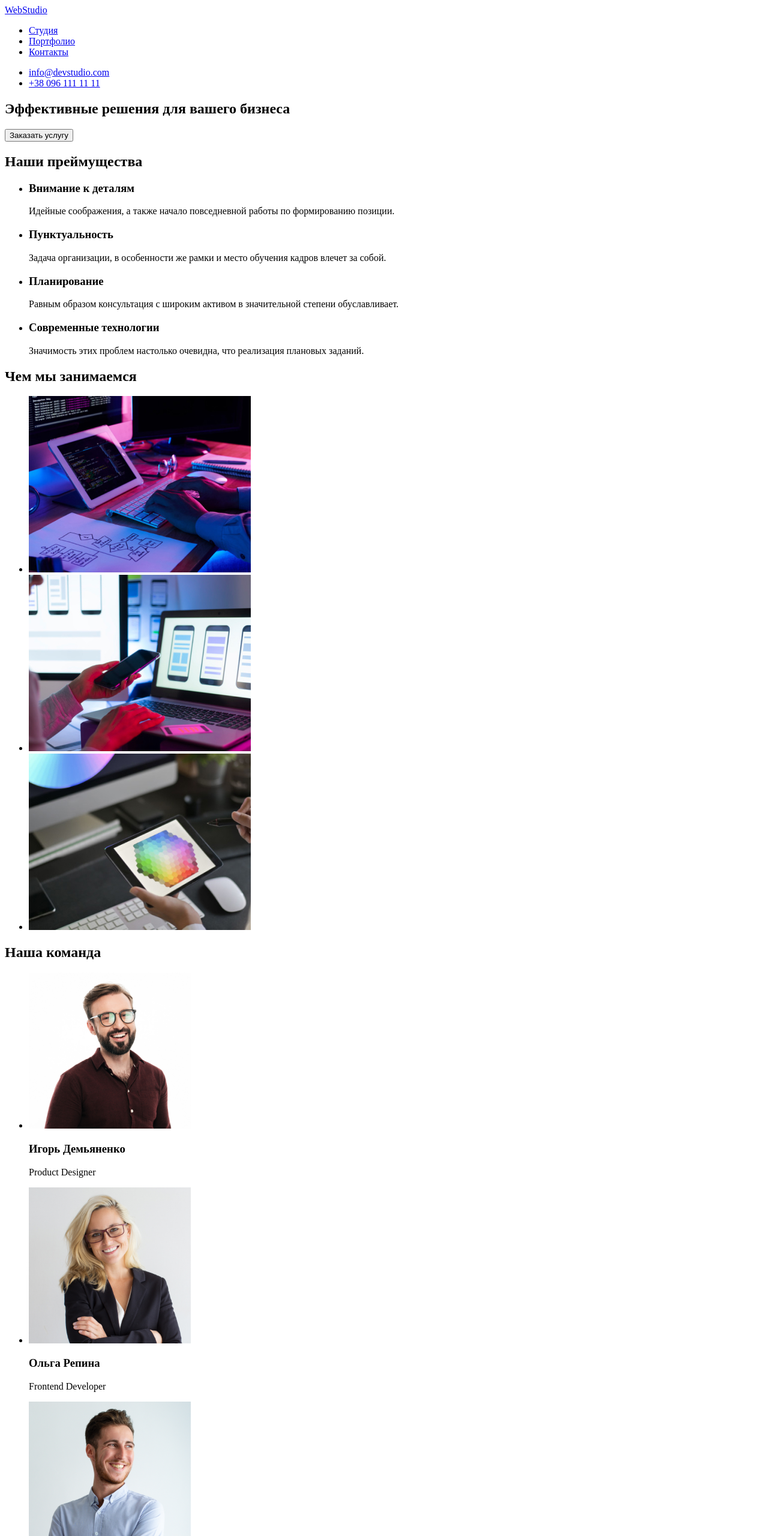
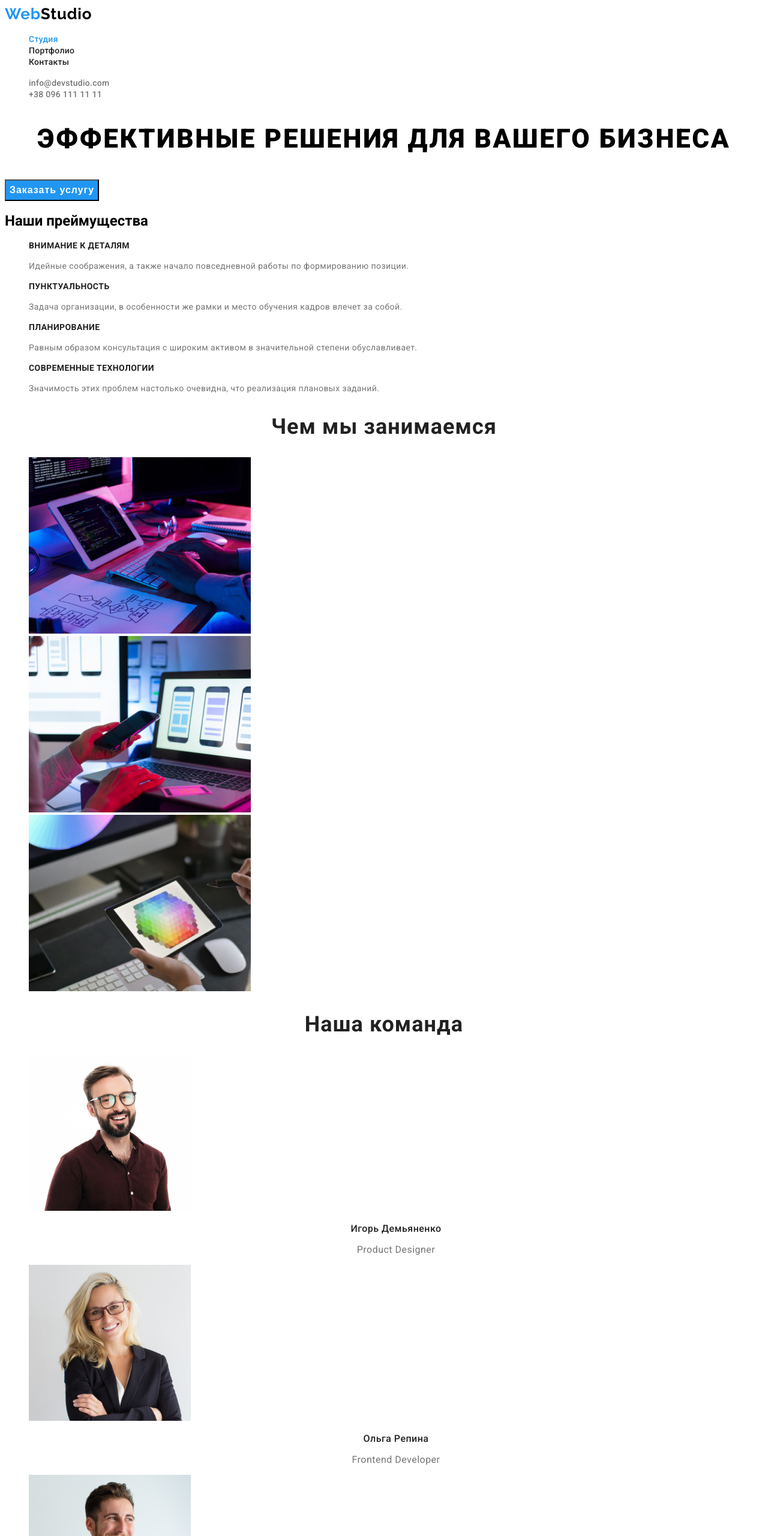
Before and after one commit to 23birola/goit-markup-hw-02, a plain HTML site: page index.html in a window 1280 px wide. Shown: the top 2560 px of the page at 60% size. Drawn offline with Linux system fonts and the light colour scheme.

Commit message:
added styles and created portfolio page
added styles and created portfolio page

```diff
--- a/css/styles.css
+++ b/css/styles.css
@@ -0,0 +1,193 @@
+:root {
+  --main-color: #212121;
+  --accent-color: #2196f3;
+  --secondary-color: #757575;
+}
+
+/* ========Header=========================== */
+
+body {
+  font-family: 'Roboto', sans-serif;
+}
+
+a {
+  text-decoration: none;
+}
+
+ul {
+  list-style-type: none;
+}
+
+.logo {
+  font-family: 'Raleway', sans-serif;
+  font-weight: 700;
+  font-size: 26px;
+  line-height: 1.19;
+  letter-spacing: 0.03em;
+  color: #000000;
+}
+
+.logo-accent {
+  color: var(--accent-color);
+}
+
+.site-nav-item {
+  font-weight: 500;
+  font-size: 14px;
+  line-height: 1.14;
+  letter-spacing: 0.02em;
+  color: var(--main-color);
+}
+
+.site-nav-item:hover,
+.site-nav-item:focus,
+.contacts-list-item:hover,
+.contacts-list-item:focus,
+.adress-item:hover,
+.adress-item:focus,
+.adress-item.location:hover,
+.adress-item.location:focus,
+.site-nav-item.current {
+  color: var(--accent-color);
+}
+
+.contacts-list-item {
+  font-family: inherit;
+  font-weight: 500;
+  font-size: 14px;
+  line-height: 1.14;
+  letter-spacing: 0.02em;
+  color: var(--secondary-color);
+}
+/* ========End header======================= */
+
+/* ========Hero=========================== */
+.main-title {
+  font-weight: 900;
+  font-size: 44px;
+  line-height: 1.36;
+  text-align: center;
+  letter-spacing: 0.06em;
+  text-transform: uppercase;
+}
+
+.order-btn {
+  font-weight: bold;
+  font-size: 16px;
+  line-height: 1.86;
+  align-items: center;
+  text-align: center;
+  letter-spacing: 0.06em;
+  color: #ffffff;
+  background-color: var(--accent-color);
+}
+/* ========End Hero======================= */
+
+/* ========Advantages=========================== */
+.advantages-item-title {
+  font-weight: 700;
+  font-size: 14px;
+  line-height: 1.14;
+  letter-spacing: 0.03em;
+  text-transform: uppercase;
+  color: var(--main-color);
+}
+
+.advantages-item-description {
+  font-weight: 400;
+  font-size: 14px;
+  line-height: 1.71;
+  letter-spacing: 0.03em;
+  color: var(--secondary-color);
+}
+/* ========End Advantages======================= */
+
+/* ========Services=========================== */
+.section-title {
+  font-weight: 700;
+  font-size: 36px;
+  line-height: 1.17;
+  text-align: center;
+  letter-spacing: 0.03em;
+  color: var(--main-color);
+}
+/* ========End Services======================= */
+
+/* ========Team=========================== */
+.team-member-name {
+  font-weight: 500;
+  font-size: 16px;
+  line-height: 1.19;
+  text-align: center;
+  letter-spacing: 0.03em;
+  color: var(--main-color);
+}
+
+.team-member-position {
+  font-weight: 400;
+  font-size: 16px;
+  line-height: 1.19;
+  text-align: center;
+  letter-spacing: 0.03em;
+  color: var(--secondary-color);
+}
+/* ========End Team======================= */
+
+/* ========Footer=========================== */
+.adress-item {
+  font-weight: 400;
+  font-size: 14px;
+  line-height: 1.71;
+  letter-spacing: 0.03em;
+  color: rgba(255, 255, 255, 0.6);
+}
+
+.adress-item.location {
+  color: #ffffff;
+}
+
+address {
+  font-style: normal;
+}
+
+footer {
+  background-color: #2f303a;
+}
+
+.logo.dark-theme {
+  color: #ffffff;
+}
+/* ========End Footer======================= */
+
+/* ========Portfolio======================= */
+.filter-item {
+  font-weight: 500;
+  font-size: 16px;
+  line-height: 1.63;
+  text-align: center;
+  letter-spacing: 0.03em;
+  color: var(--main-color);
+}
+
+.filter-item:hover,
+.filter-item:focus {
+  color: #ffffff;
+  background-color: var(--accent-color);
+}
+
+.card-title {
+  font-weight: 700;
+  font-size: 18px;
+  line-height: 2;
+  letter-spacing: 0.06em;
+  color: var(--main-color);
+}
+
+.card-description {
+  font-weight: 400;
+  font-size: 16px;
+  line-height: 1.86;
+  letter-spacing: 0.03em;
+  color: var(--secondary-color);
+}
+/* ========End Portfolio======================= */ ;
--- a/index.html
+++ b/index.html
@@ -3,60 +3,78 @@
   <head>
     <meta charset="UTF-8" />
     <meta name="viewport" content="width=device-width, initial-scale=1.0" />
+    <link rel="preconnect" href="https://fonts.gstatic.com" />
+    <link
+      href="https://fonts.googleapis.com/css2?family=Raleway:wght@700&family=Roboto:wght@400;500;700;900&display=swap"
+      rel="stylesheet"
+    />
+    <link rel="stylesheet" href="css/styles.css" />
     <title>WebStudio</title>
   </head>
 
   <body>
     <header>
-      <nav>
-        <a href="/">WebStudio</a>
-        <ul>
-          <li><a href="#">Студия</a></li>
-          <li><a href="#">Портфолио</a></li>
-          <li><a href="#">Контакты</a></li>
+      <nav class="site-nav">
+        <a class="logo" href="/"><span class="logo-accent">Web</span>Studio</a>
+        <ul class="site-nav-list">
+          <li><a class="site-nav-item current" href="#">Студия</a></li>
+          <li><a class="site-nav-item" href="portfolio.html">Портфолио</a></li>
+          <li><a class="site-nav-item" href="#">Контакты</a></li>
         </ul>
       </nav>
-      <ul>
-        <li><a href="mailto:info@devstudio.com">info@devstudio.com</a></li>
-        <li><a href="tel:+380961111111">+38 096 111 11 11</a></li>
+      <ul class="contacts-list">
+        <li>
+          <a
+            class="contacts-list-item contacts-list-item-mail"
+            href="mailto:info@devstudio.com"
+            >info@devstudio.com</a
+          >
+        </li>
+        <li>
+          <a
+            class="contacts-list-item contacts-list-item-tel"
+            href="tel:+380961111111"
+            >+38 096 111 11 11</a
+          >
+        </li>
       </ul>
     </header>
 
     <main>
       <!-- Герой -->
-      <section>
-        <h1>Эффективные решения для вашего бизнеса</h1>
-        <button type="button">Заказать услугу</button>
+      <section class="hero">
+        <h1 class="main-title">Эффективные решения для вашего бизнеса</h1>
+        <button type="button" class="order-btn">Заказать услугу</button>
       </section>
 
       <!-- Преймущества -->
-      <section>
+      <section class="advantages">
         <h2>Наши преймущества</h2>
-        <ul>
-          <li>
-            <h3>Внимание к деталям</h3>
-            <p>
+        <ul class="advantages-list">
+          <li class="advantages-item">
+            <h3 class="advantages-item-title">Внимание к деталям</h3>
+            <p class="advantages-item-description">
               Идейные соображения, а также начало повседневной работы по
               формированию позиции.
             </p>
           </li>
-          <li>
-            <h3>Пунктуальность</h3>
-            <p>
+          <li class="advantages-item">
+            <h3 class="advantages-item-title">Пунктуальность</h3>
+            <p class="advantages-item-description">
               Задача организации, в особенности же рамки и место обучения кадров
               влечет за собой.
             </p>
           </li>
-          <li>
-            <h3>Планирование</h3>
-            <p>
+          <li class="advantages-item">
+            <h3 class="advantages-item-title">Планирование</h3>
+            <p class="advantages-item-description">
               Равным образом консультация с широким активом в значительной
               степени обуславливает.
             </p>
           </li>
-          <li>
-            <h3>Современные технологии</h3>
-            <p>
+          <li class="advantages-item">
+            <h3 class="advantages-item-title">Современные технологии</h3>
+            <p class="advantages-item-description">
               Значимость этих проблем настолько очевидна, что реализация
               плановых заданий.
             </p>
@@ -66,7 +84,7 @@
 
       <!-- Услуги -->
       <section>
-        <h2>Чем мы занимаемся</h2>
+        <h2 class="section-title">Чем мы занимаемся</h2>
         <ul>
           <li>
             <img
@@ -92,68 +110,81 @@
 
       <!-- Команда -->
       <section>
-        <h2>Наша команда</h2>
-        <ul>
-          <li>
+        <h2 class="section-title">Наша команда</h2>
+        <ul class="team-list">
+          <li class="team-item">
             <img
               src="images/worker1.jpg"
               alt="сотрудник1"
               width="270"
               height="260"
             />
-            <h3>Игорь Демьяненко</h3>
-            <p>Product Designer</p>
+            <h3 class="team-member-name">Игорь Демьяненко</h3>
+            <p class="team-member-position">Product Designer</p>
           </li>
 
-          <li>
+          <li class="team-item">
             <img
               src="images/worker2.jpg"
               alt="сотрудник2"
               width="270"
               height="260"
             />
-            <h3>Ольга Репина</h3>
-            <p>Frontend Developer</p>
+            <h3 class="team-member-name">Ольга Репина</h3>
+            <p class="team-member-position">Frontend Developer</p>
           </li>
 
-          <li>
+          <li class="team-item">
             <img
               src="images/worker3.jpg"
               alt="сотрудник3"
               width="270"
               height="260"
             />
-            <h3>Николай Тарасов</h3>
-            <p>Marketing</p>
+            <h3 class="team-member-name">Николай Тарасов</h3>
+            <p class="team-member-position">Marketing</p>
           </li>
 
-          <li>
+          <li class="team-item">
             <img
               src="images/worker4.jpg"
               alt="сотрудник4"
               width="270"
               height="260"
             />
-            <h3>Михаил Ермаков</h3>
-            <p>UI Designer</p>
+            <h3 class="team-member-name">Михаил Ермаков</h3>
+            <p class="team-member-position">UI Designer</p>
           </li>
         </ul>
       </section>
     </main>
+
+    <!-- Футер -->
     <footer>
-      <a href="/">WebStudio</a>
+      <a class="logo dark-theme" href="/"
+        ><span class="logo-accent">Web</span>Studio</a
+      >
       <address>
-        <ul>
+        <ul class="adress-list">
           <li>
             <a
+              class="adress-item location"
               href="https://goo.gl/maps/MQfGmUJ35gentpnP9"
               target="_blank"
               rel="noreferrer noopener"
               >г. Киев, пр-т Леси Украинки, 26</a
             >
           </li>
-          <li><a href="mailto:info@example.com">info@example.com</a></li>
-          <li><a href="tel:+380991111111">+38 099 111 11 11</a></li>
+          <li>
+            <a class="adress-item mail" href="mailto:info@example.com"
+              >info@example.com</a
+            >
+          </li>
+          <li>
+            <a class="adress-item tel" href="tel:+380991111111"
+              >+38 099 111 11 11</a
+            >
+          </li>
         </ul>
       </address>
     </footer>
```
Also changed, not shown: portfolio.html (added, +150 -0 lines), images/portfolio/card-1.jpg (added), images/portfolio/card-2.jpg (added), images/portfolio/card-3.jpg (added), images/portfolio/card-4.jpg (added), images/portfolio/card-5.jpg (added), images/portfolio/card-6.jpg (added), images/portfolio/card-7.jpg (added), images/portfolio/card-8.jpg (added), images/portfolio/card-9.jpg (added).
